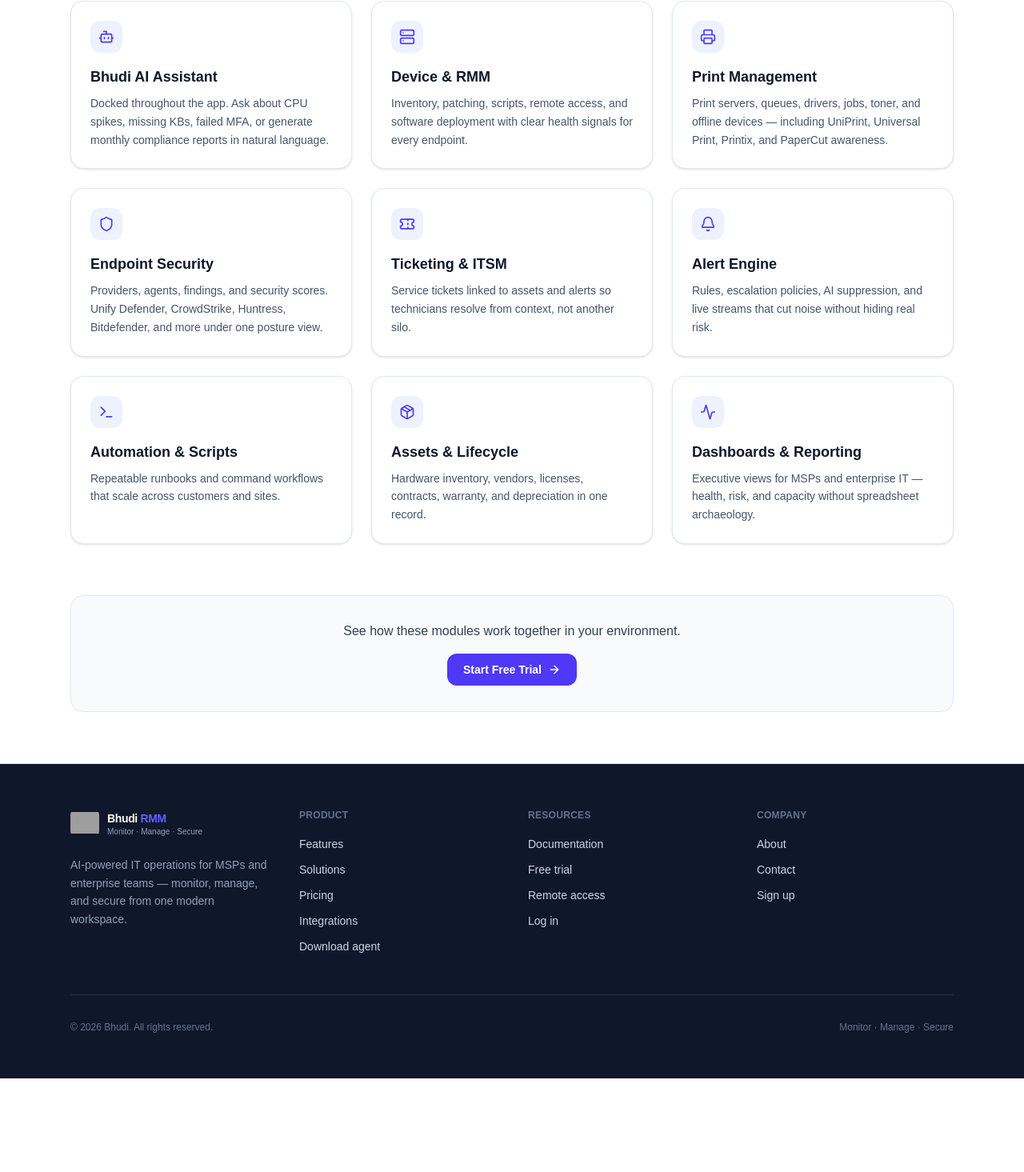
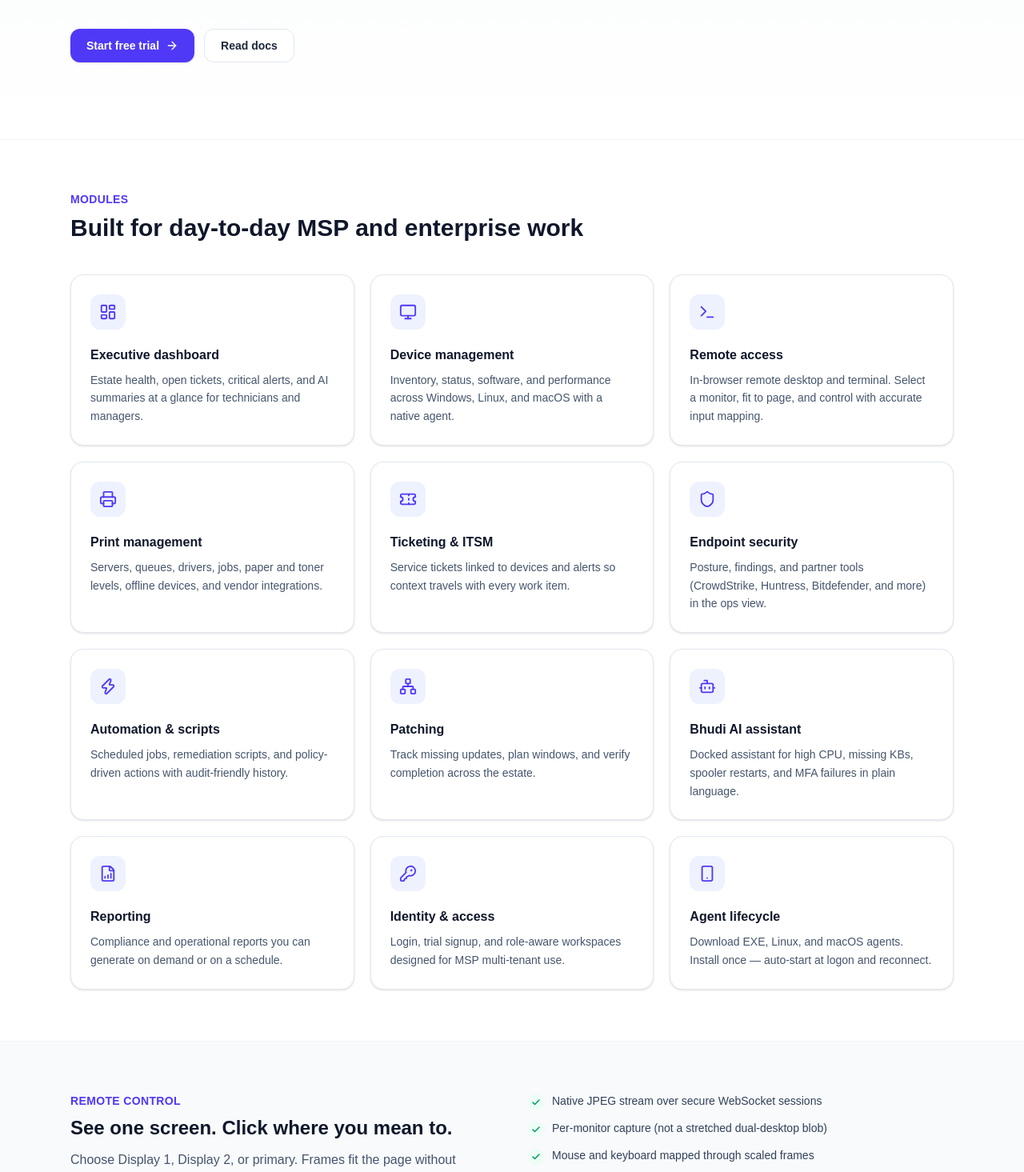
Before and after one commit to PleaseMahobo/Bhudi-Online, a Next.js app in the folder frontend/: page /features in a window 1280 px wide. Shown: the part 364-1829 px from the top of the page at 80% size. Before the commit the page ends 1712 px from the top, so only its background shows below. Built offline with nearby package versions, Linux system fonts and the light colour scheme; no server answers; grey boxes are pictures that could not be loaded.

Commit message:
content: expand Features marketing page

```diff
--- a/frontend/app/(marketing)/features/page.tsx
+++ b/frontend/app/(marketing)/features/page.tsx
@@ -1,118 +1,141 @@
-import Link from 'next/link';
 import {
-  Activity,
   Bot,
+  Monitor,
   Printer,
   Shield,
-  Server,
+  Terminal,
   Ticket,
-  Terminal,
-  Package,
-  Bell,
-  ArrowRight,
+  Zap,
+  LayoutDashboard,
+  Network,
+  FileBarChart,
+  KeyRound,
+  Smartphone,
 } from 'lucide-react';
+import { PageHero, FeatureCard, CtaBand, SectionLabel, CheckList } from '@/shared/marketing/MarketingUI';
 
 export const metadata = {
   title: 'Features — Bhudi',
-  description: 'RMM, AI assistant, print management, endpoint security, ITSM, and automation.',
+  description:
+    'RMM, remote access, print management, ITSM, security, automation, and Bhudi AI in one platform.',
 };
 
-const FEATURES = [
+const MODULES = [
   {
-    id: 'ai',
-    icon: Bot,
-    title: 'Bhudi AI Assistant',
-    body: 'Docked throughout the app. Ask about CPU spikes, missing KBs, failed MFA, or generate monthly compliance reports in natural language.',
+    icon: LayoutDashboard,
+    title: 'Executive dashboard',
+    body: 'Estate health, open tickets, critical alerts, and AI summaries at a glance for technicians and managers.',
   },
   {
-    id: 'rmm',
-    icon: Server,
-    title: 'Device & RMM',
-    body: 'Inventory, patching, scripts, remote access, and software deployment with clear health signals for every endpoint.',
+    icon: Monitor,
+    title: 'Device management',
+    body: 'Inventory, status, software, and performance across Windows, Linux, and macOS with a native agent.',
   },
   {
-    id: 'print',
-    icon: Printer,
-    title: 'Print Management',
-    body: 'Print servers, queues, drivers, jobs, toner, and offline devices — including UniPrint, Universal Print, Printix, and PaperCut awareness.',
+    icon: Terminal,
+    title: 'Remote access',
+    body: 'In-browser remote desktop and terminal. Select a monitor, fit to page, and control with accurate input mapping.',
   },
   {
-    id: 'security',
-    icon: Shield,
-    title: 'Endpoint Security',
-    body: 'Providers, agents, findings, and security scores. Unify Defender, CrowdStrike, Huntress, Bitdefender, and more under one posture view.',
+    icon: Printer,
+    title: 'Print management',
+    body: 'Servers, queues, drivers, jobs, paper and toner levels, offline devices, and vendor integrations.',
   },
   {
-    id: 'itsm',
     icon: Ticket,
     title: 'Ticketing & ITSM',
-    body: 'Service tickets linked to assets and alerts so technicians resolve from context, not another silo.',
+    body: 'Service tickets linked to devices and alerts so context travels with every work item.',
   },
   {
-    id: 'alerts',
-    icon: Bell,
-    title: 'Alert Engine',
-    body: 'Rules, escalation policies, AI suppression, and live streams that cut noise without hiding real risk.',
+    icon: Shield,
+    title: 'Endpoint security',
+    body: 'Posture, findings, and partner tools (CrowdStrike, Huntress, Bitdefender, and more) in the ops view.',
   },
   {
-    id: 'automation',
-    icon: Terminal,
-    title: 'Automation & Scripts',
-    body: 'Repeatable runbooks and command workflows that scale across customers and sites.',
+    icon: Zap,
+    title: 'Automation & scripts',
+    body: 'Scheduled jobs, remediation scripts, and policy-driven actions with audit-friendly history.',
   },
   {
-    id: 'assets',
-    icon: Package,
-    title: 'Assets & Lifecycle',
-    body: 'Hardware inventory, vendors, licenses, contracts, warranty, and depreciation in one record.',
+    icon: Network,
+    title: 'Patching',
+    body: 'Track missing updates, plan windows, and verify completion across the estate.',
   },
   {
-    id: 'ops',
-    icon: Activity,
-    title: 'Dashboards & Reporting',
-    body: 'Executive views for MSPs and enterprise IT — health, risk, and capacity without spreadsheet archaeology.',
+    icon: Bot,
+    title: 'Bhudi AI assistant',
+    body: 'Docked assistant for high CPU, missing KBs, spooler restarts, and MFA failures in plain language.',
+  },
+  {
+    icon: FileBarChart,
+    title: 'Reporting',
+    body: 'Compliance and operational reports you can generate on demand or on a schedule.',
+  },
+  {
+    icon: KeyRound,
+    title: 'Identity & access',
+    body: 'Login, trial signup, and role-aware workspaces designed for MSP multi-tenant use.',
+  },
+  {
+    icon: Smartphone,
+    title: 'Agent lifecycle',
+    body: 'Download EXE, Linux, and macOS agents. Install once — auto-start at logon and reconnect.',
   },
 ];
 
 export default function FeaturesPage() {
   return (
-    <div className="mx-auto max-w-6xl px-4 py-16 sm:px-6">
-      <div className="max-w-2xl">
-        <p className="text-sm font-semibold text-indigo-600">Features</p>
-        <h1 className="mt-2 text-4xl font-bold tracking-tight text-[#0F172A]">
-          Everything you need to run modern IT ops
-        </h1>
-        <p className="mt-4 text-lg text-slate-600">
-          Inspired by the clarity of tools teams already trust — designed as Bhudi,
-          not a lookalike. Depth where technicians live, calm where leaders look.
-        </p>
-      </div>
+    <>
+      <PageHero
+        label="Features"
+        title="An operations platform, not a pile of tools"
+        subtitle="Bhudi combines RMM depth, remote control, print management, and AI assistance in a single modern shell — so technicians spend less time switching context."
+        primaryHref="/trial"
+        primaryLabel="Start free trial"
+        secondaryHref="/documentation"
+        secondaryLabel="Read docs"
+      />
 
-      <div className="mt-14 grid gap-6 sm:grid-cols-2 lg:grid-cols-3">
-        {FEATURES.map(({ id, icon: Icon, title, body }) => (
-          <article
-            key={id}
-            id={id}
-            className="scroll-mt-24 rounded-2xl border border-slate-200 bg-white p-6 shadow-sm"
-          >
-            <div className="flex h-10 w-10 items-center justify-center rounded-xl bg-indigo-50 text-indigo-600">
-              <Icon size={20} />
-            </div>
-            <h2 className="mt-4 text-lg font-semibold text-slate-900">{title}</h2>
-            <p className="mt-2 text-sm leading-relaxed text-slate-600">{body}</p>
-          </article>
-        ))}
-      </div>
+      <section className="mx-auto max-w-6xl px-4 py-16 sm:px-6">
+        <SectionLabel>Modules</SectionLabel>
+        <h2 className="mt-2 text-2xl font-bold text-[#0F172A] sm:text-3xl">
+          Built for day-to-day MSP and enterprise work
+        </h2>
+        <div className="mt-10 grid gap-5 sm:grid-cols-2 lg:grid-cols-3">
+          {MODULES.map((m) => (
+            <FeatureCard key={m.title} {...m} />
+          ))}
+        </div>
+      </section>
 
-      <div className="mt-16 rounded-2xl border border-slate-200 bg-slate-50 p-8 text-center">
-        <p className="text-slate-700">See how these modules work together in your environment.</p>
-        <Link
-          href="/trial"
-          className="mt-4 inline-flex items-center gap-2 rounded-xl bg-indigo-600 px-5 py-2.5 text-sm font-semibold text-white hover:bg-indigo-500"
-        >
-          Start Free Trial <ArrowRight size={16} />
-        </Link>
-      </div>
-    </div>
+      <section className="border-y border-slate-100 bg-slate-50">
+        <div className="mx-auto grid max-w-6xl gap-10 px-4 py-16 sm:px-6 lg:grid-cols-2">
+          <div>
+            <SectionLabel>Remote control</SectionLabel>
+            <h2 className="mt-2 text-2xl font-bold text-[#0F172A]">
+              See one screen. Click where you mean to.
+            </h2>
+            <p className="mt-3 text-slate-600">
+              Choose Display 1, Display 2, or primary. Frames fit the page without breaking click
+              accuracy. Terminal sessions use the same device list.
+            </p>
+          </div>
+          <CheckList
+            items={[
+              'Native JPEG stream over secure WebSocket sessions',
+              'Per-monitor capture (not a stretched dual-desktop blob)',
+              'Mouse and keyboard mapped through scaled frames',
+              'Fit page / fit width / fullscreen viewer controls',
+              'Agent runs in the interactive user session for real desktop access',
+            ]}
+          />
+        </div>
+      </section>
+
+      <CtaBand
+        title="Put these features to work on your estate"
+        body="Start a trial, deploy the agent, and open the operations shell in minutes."
+      />
+    </>
   );
 }
```
